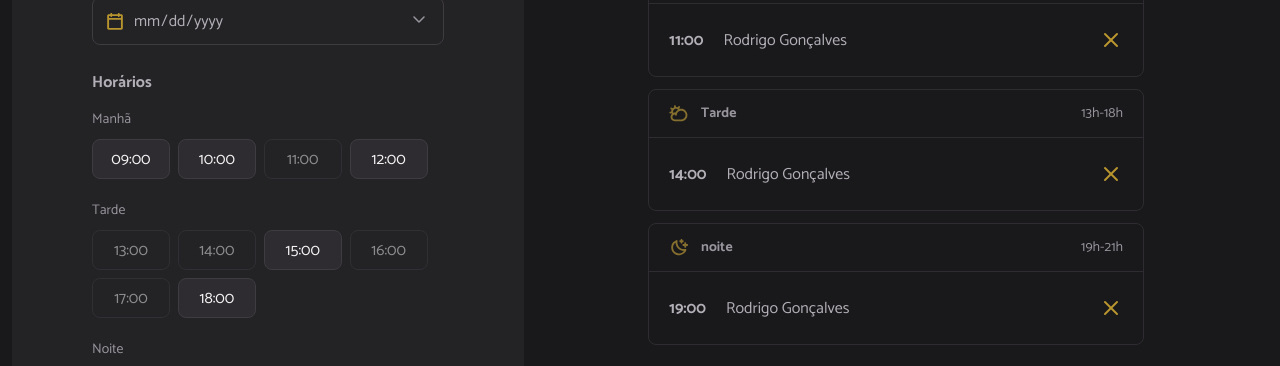
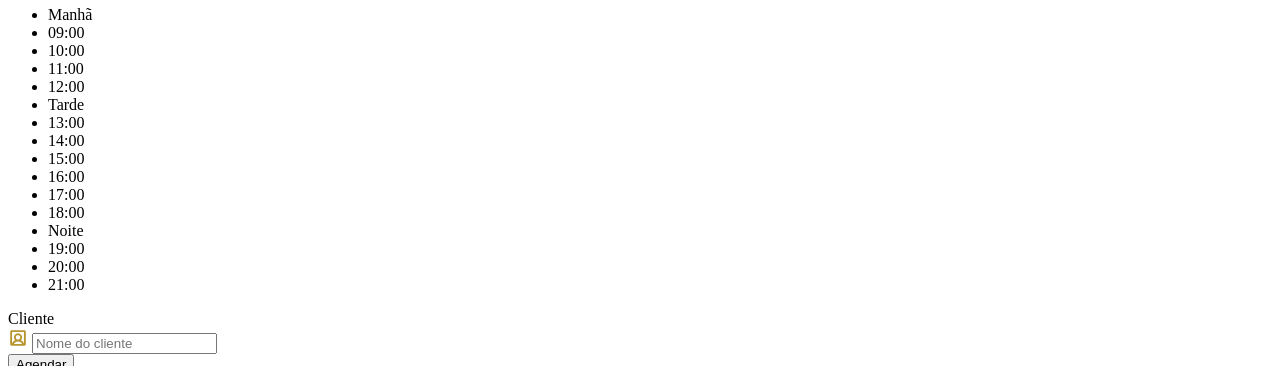
Before and after one commit to Baggio25/javascript-hairday-rocketseat, a website built with webpack: page index.html in a window 1280 px wide. Shown: the part 231-597 px from the top of the page. Built offline with nearby package versions, Linux system fonts and the light colour scheme; files whose address does not match are found by name.

```diff
--- a/index.html
+++ b/index.html
@@ -12,8 +12,6 @@
     />
 
     <link rel="icon" href="./src/assets/scissors.svg" />
-
-    <link rel="stylesheet" href="./src//styles/index.css" />
 
     <title>Hair Day</title>
   </head>
```
